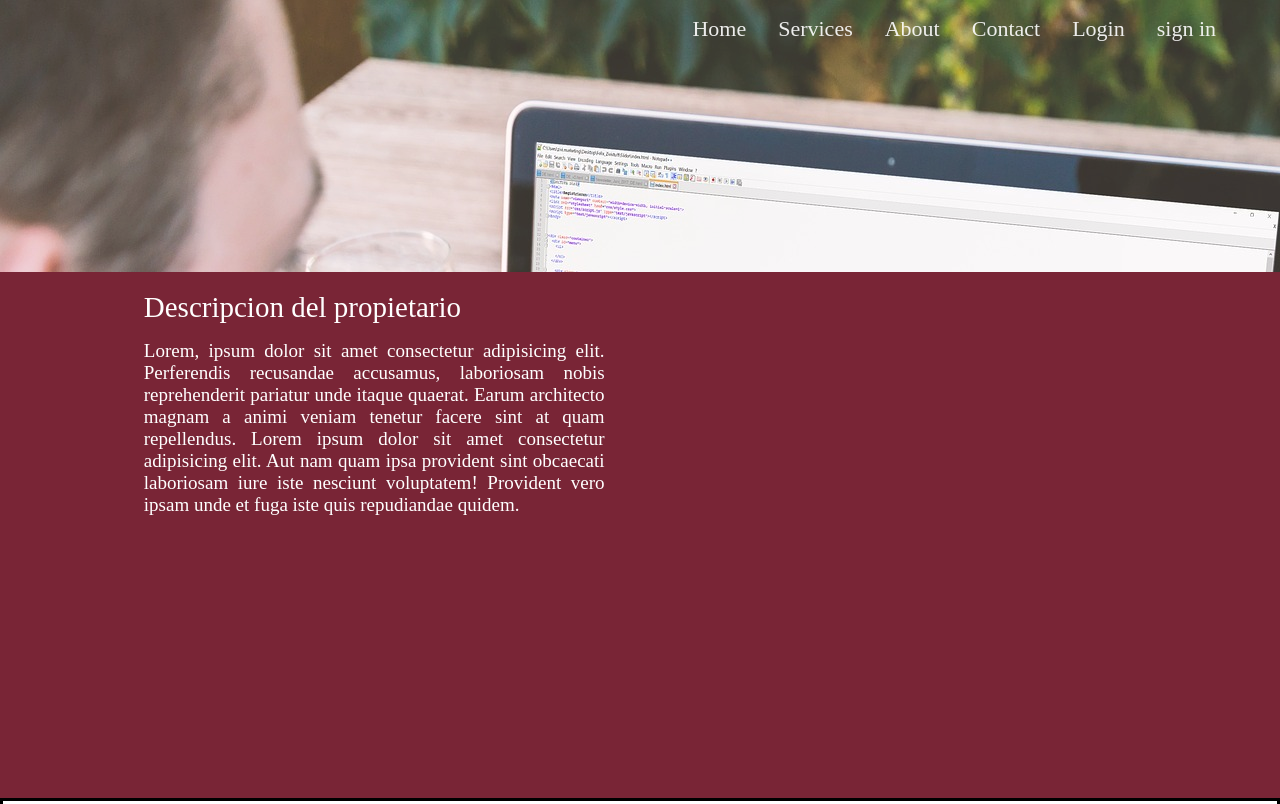
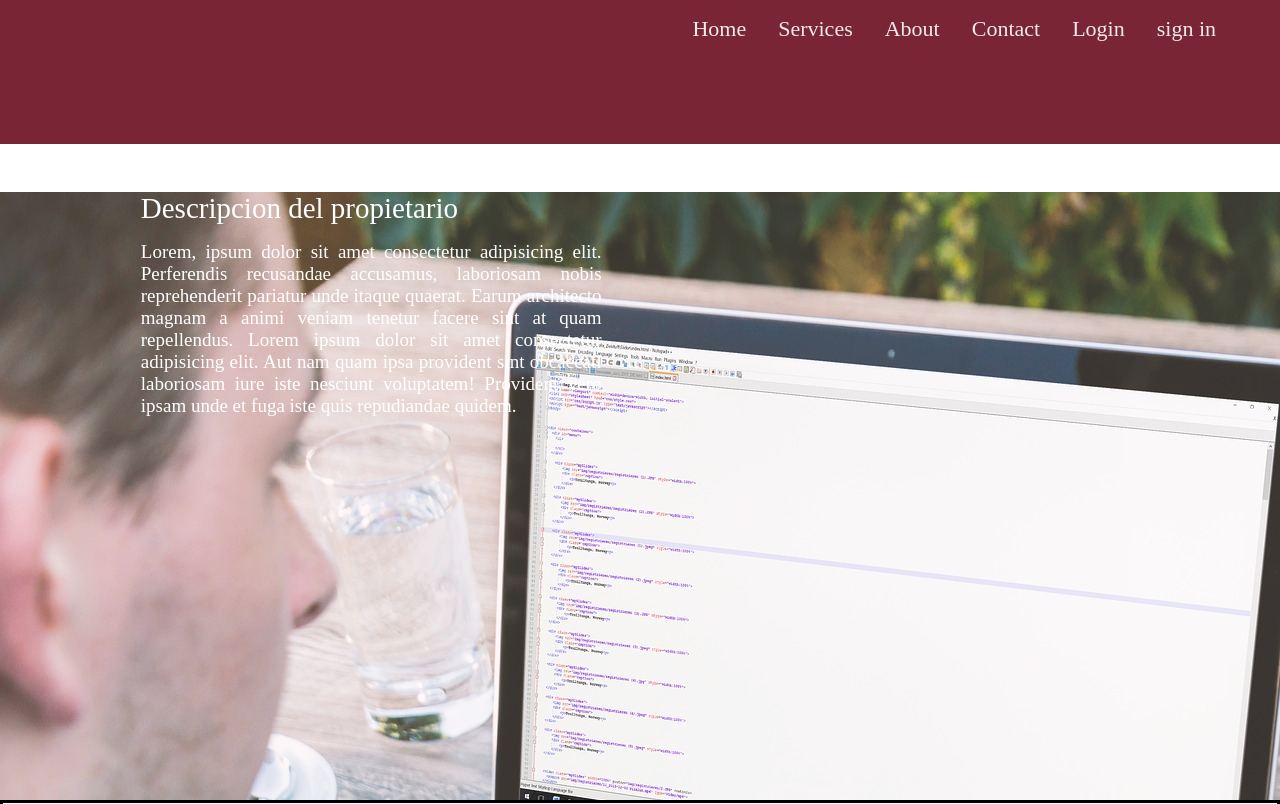
Before and after one commit to Maur025/Proyecto1, a plain HTML site: page index.html in a window 1280 px wide. Shown: the top 804 px of the page. Drawn offline with Linux system fonts and the light colour scheme.

Commit message:
en esta rama intentare usar de forma diferente la imagen de fondo

```diff
--- a/src/styles.css
+++ b/src/styles.css
@@ -10,10 +10,9 @@ body{
 
 #header{
     width: 99,9vw;
-    height: 34vh;
+    height: 18vh;
     position: relative;
-    /*background-color: #6B0E21;*/
-    background-image: url('/imagen/webdesigner-2443766_1920.jpg');
+    background-color: #6B0E21;
     background-color: none;
     opacity: 0.9;
     z-index: 8;
@@ -49,13 +48,11 @@ body{
 
 #container{
     width: 99,9vw;
-    height: 65vh;
+    height: 76vh;
     margin: 0;
     padding: 0;
-    background-color: #6B0E21;
+    background-image: url('imagen/webdesigner-2443766_1920.jpg');
     opacity: 0.9;
-    border-style: solid;
-    border-color: #6B0E21;
     z-index: 10;
 }
 
@@ -72,12 +69,13 @@ body{
 #descr{
     width: 38vw;
     height: 40vh;
-    margin-top: 2vh;
+    margin-top: 6vh;
     margin-left: 10vw;
     color: #ffffff;
+    position: relative;
 }
 #descr label{
-    margin-top: 2vh;
+    margin-top: 8vh;
     margin-left: 1vw;
     font-size: 29px;
 }
```
